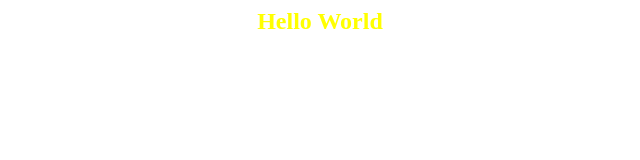
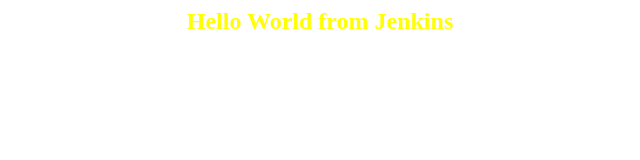
Before and after one commit to VladimirSemchishin/for-jenkins, a plain HTML site: page index.html in a window 1280 px wide. Shown: the whole page, without its empty margins (320-960 px from the left). Drawn offline with Linux system fonts and the light colour scheme.

Commit message:
добавляю коммит, на него отреагирует Jenkins (Poll SCM trigger), потому что он проверяет каждую минуту появились ли изменения

```diff
--- a/index.html
+++ b/index.html
@@ -1,7 +1,7 @@
 <html>
 <body dgcolor=black>
 <center>
-<h2><font color=yellow>Hello World</font></h2>
+<h2><font color=yellow>Hello World from Jenkins</font></h2>
 </center>
 </body>
 </html>
```
